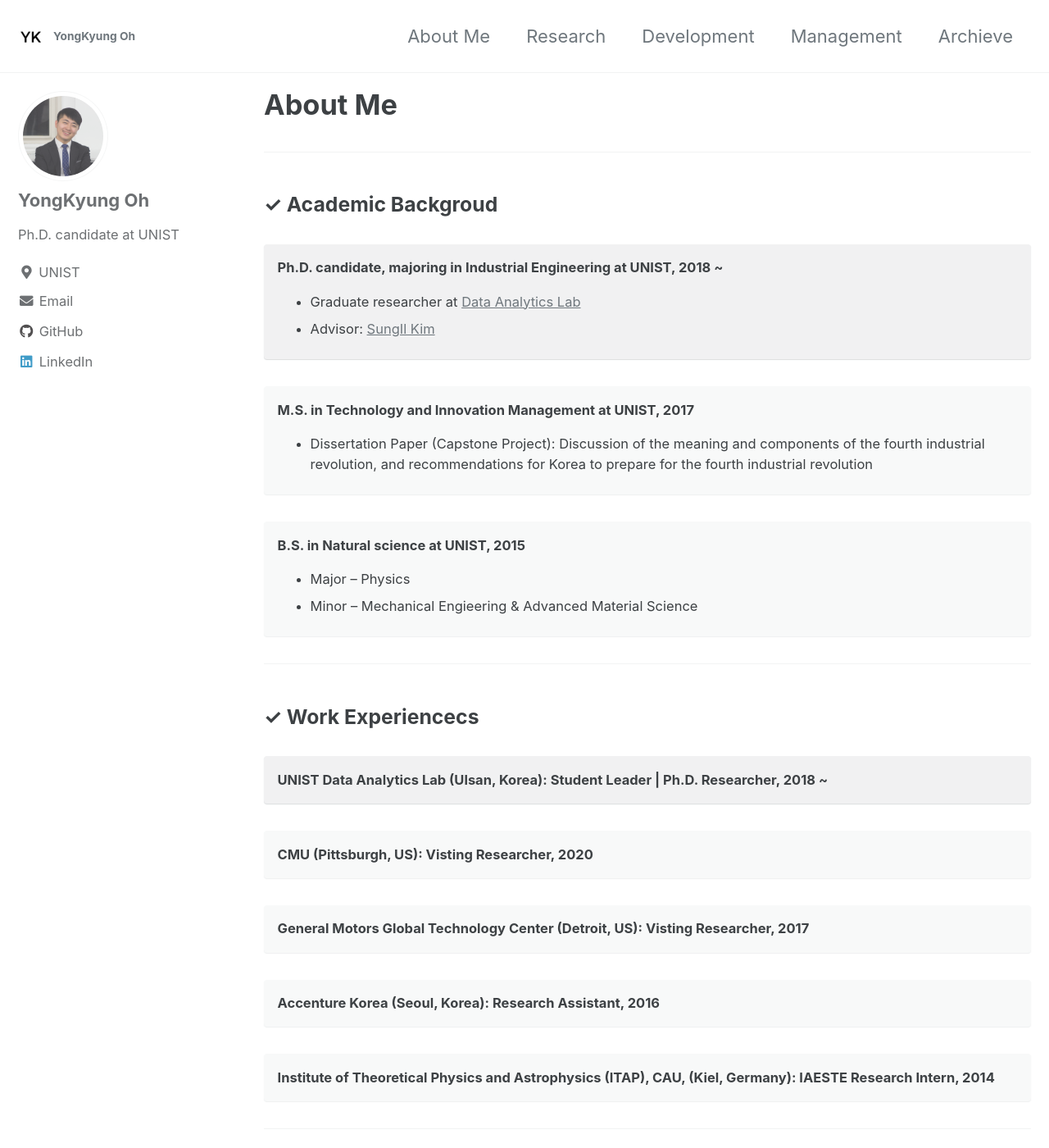
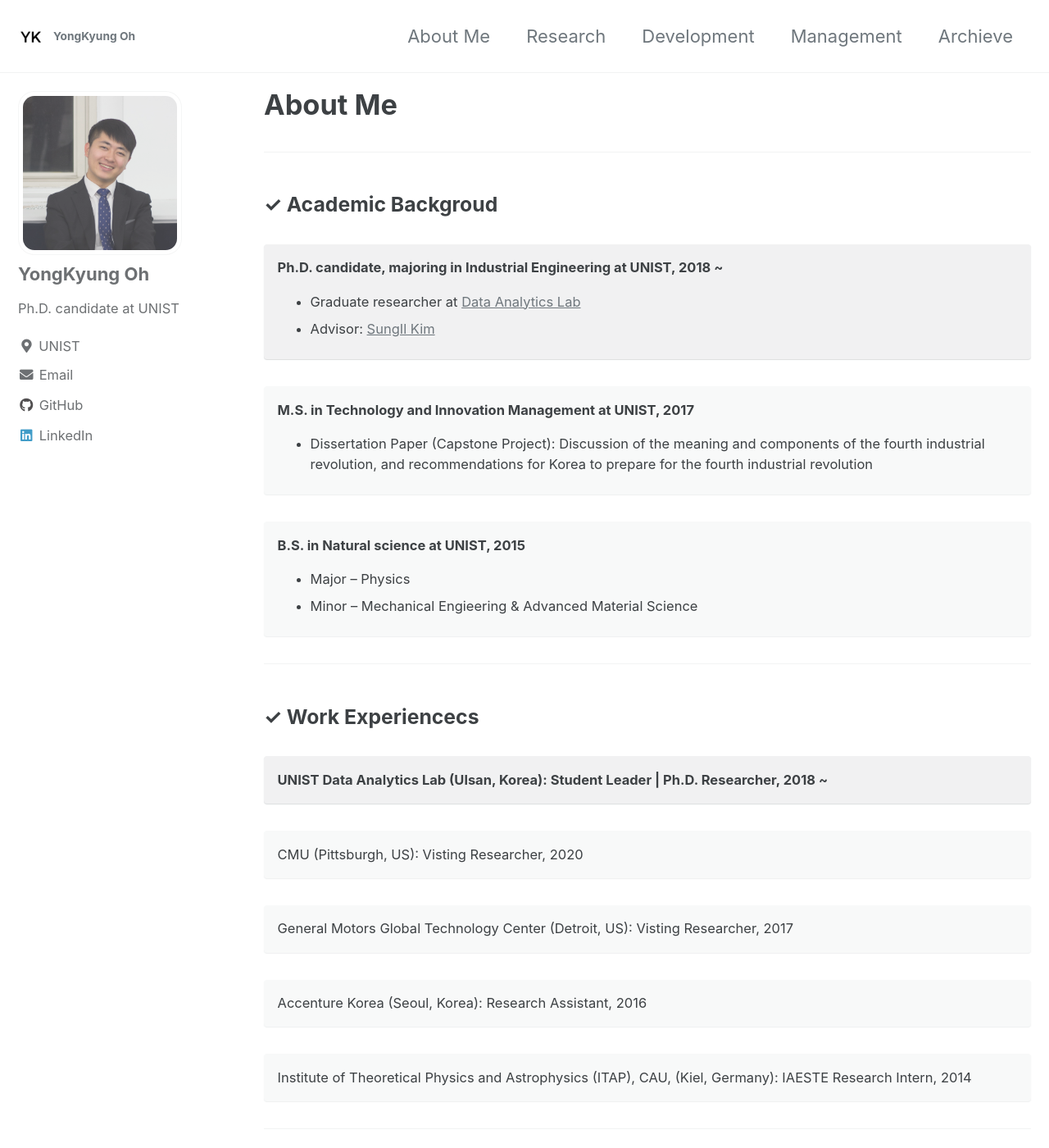
Before and after one commit to yongkyung-oh/yongkyung-oh.github.io, a Jekyll site: the page built from _pages/about.md, in a window 1280 px wide and 1400 px high. Shown: the whole window at 82% size. Built offline with Jekyll 4.4.1, drawn with Linux system fonts in a browser that asks for light colours; cached includes are drawn as plain includes; some of the changed text lies outside the part shown.

Commit message:
update css

```diff
--- a/_layouts/single.html
+++ b/_layouts/single.html
@@ -48,8 +48,8 @@
         {% if site.data.ui-text[site.locale].meta_label %}
           <h4 class="page__meta-title">{{ site.data.ui-text[site.locale].meta_label }}</h4>
         {% endif %}
-        {% include page__taxonomy.html %}
-        {% include page__date.html %}
+        <!--{% include page__taxonomy.html %}-->
+        <!--{% include page__date.html %}-->
       </footer>
 
       {% if page.share %}{% include social-share.html %}{% endif %}
--- a/_pages/about.md
+++ b/_pages/about.md
@@ -46,19 +46,19 @@
 </div>
 
 <div class="notice">
-  <h4>CMU (Pittsburgh, US): Visting Researcher, 2020</h4>
+  CMU (Pittsburgh, US): Visting Researcher, 2020
 </div>
 
 <div class="notice">
-  <h4>General Motors Global Technology Center (Detroit, US): Visting Researcher, 2017</h4>
+  General Motors Global Technology Center (Detroit, US): Visting Researcher, 2017
 </div>
 
 <div class="notice">
-  <h4>Accenture Korea (Seoul, Korea): Research Assistant, 2016</h4>
+  Accenture Korea (Seoul, Korea): Research Assistant, 2016
 </div>
 
 <div class="notice">
-  <h4>Institute of Theoretical Physics and Astrophysics (ITAP), CAU, (Kiel, Germany): IAESTE Research Intern, 2014</h4>
+  Institute of Theoretical Physics and Astrophysics (ITAP), CAU, (Kiel, Germany): IAESTE Research Intern, 2014
 </div>
 
 
@@ -66,26 +66,26 @@
 
 <h3> &#10003; Honors and Rewards </h3>
 <div class="notice">
-  <h4>1st place, Professional Training for Medical Data Analysis, Asan Medical Center & Ministry of Health and Welfare, 2020</h4>
+  1st place, Professional Training for Medical Data Analysis, Asan Medical Center & Ministry of Health and Welfare, 2020
 </div>
 
 <div class="notice">
-  <h4>High-Potential Individuals Global Training Program, fully supported by IITP & Ministry of Science, ICT and Future Planning, 2020</h4>
+  High-Potential Individuals Global Training Program, fully supported by IITP & Ministry of Science, ICT and Future Planning, 2020
 </div>
 
 <div class="notice">
-  <h4>2nd place in the Medical Startup Festa, Center for Creative Economy and Innovation, Ulsan, 2018</h4>
+  2nd place in the Medical Startup Festa, Center for Creative Economy and Innovation, Ulsan, 2018
 </div>
 
 <div class="notice">
-  <h4>1st place (Minister Award) in the Korea R&D Festival – KOREA MOTIE, KIAT, Ministry of Trade, Industry and Energy, 2017</h4>
+  1st place (Minister Award) in the Korea R&D Festival – KOREA MOTIE, KIAT, Ministry of Trade, Industry and Energy, 2017
 </div>
 
 <div class="notice">
-  <h4>UNIST - GM Internship Fellowship, UNIST, General Motors, 2017</h4>
-  <h4>FISITA Travel Bursary Scholarship, FISITA - International Federation of Automotive Engineering Societies, 2017</h4>
+  UNIST - GM Internship Fellowship, UNIST, General Motors, 2017
+  FISITA Travel Bursary Scholarship, FISITA - International Federation of Automotive Engineering Societies, 2017
 </div>
 
 <div class="notice">
-  <h4>Valedictorian at the class of 2015 commencement, UNIST, 2015</h4>
+  Valedictorian at the class of 2015 commencement, UNIST, 2015
 </div>
--- a/_sass/minimal-mistakes/_sidebar.scss
+++ b/_sass/minimal-mistakes/_sidebar.scss
@@ -117,8 +117,8 @@
 .author__avatar {
   display: table-cell;
   vertical-align: top;
-  width: 36px;
-  height: 36px;
+  width: 64px;
+  height: 64px;
 
   @include breakpoint($large) {
     display: block;
@@ -127,8 +127,8 @@
   }
 
   img {
-    max-width: 110px;
-    border-radius: 50%;
+    max-width: 200px;
+    border-radius: 10%;
 
     @include breakpoint($large) {
       padding: 5px;
```
